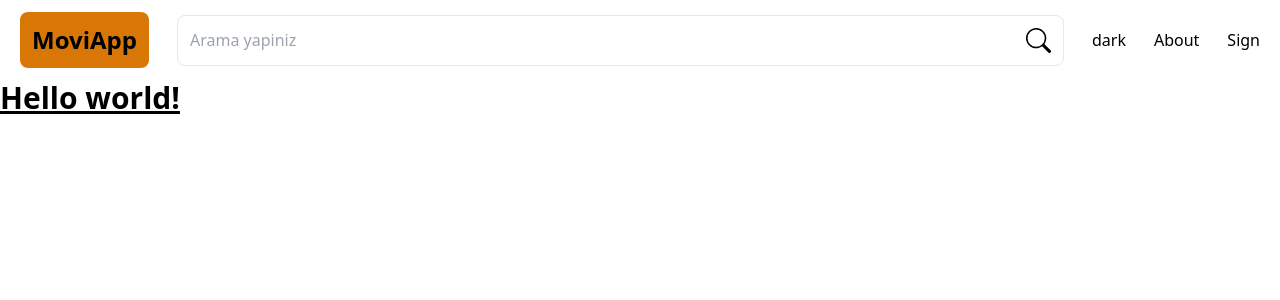
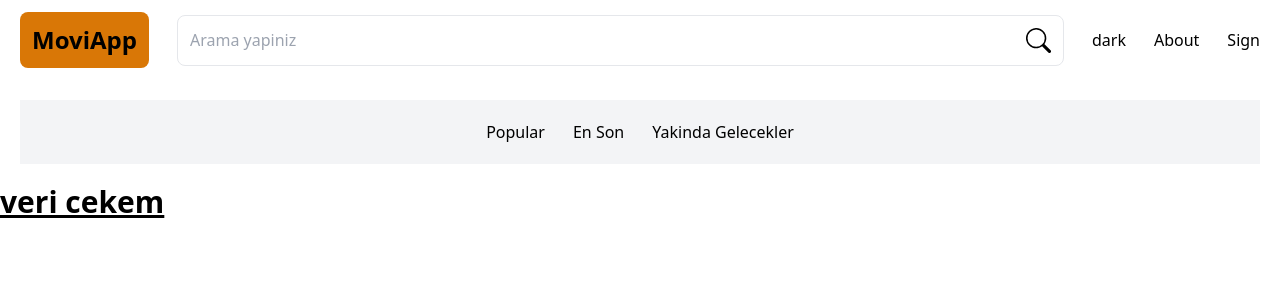
Before and after one commit to Msolmaz4/movonex13, a Next.js app: page / in a window 1280 px wide. Shown: the top 300 px of the page. Built offline with nearby package versions, Linux system fonts and the light colour scheme.

Commit message:
fetch_baslangici

```diff
--- /dev/null
+++ b/src/app/components/Tabs.jsx
@@ -0,0 +1,43 @@
+'use client'
+
+import Link from 'next/link'
+import React from 'react'
+import {useSearchParams} from 'next/navigation'
+
+const Tabs = () => {
+
+    const searchParams = useSearchParams()
+    const gerne = searchParams.get('genre')
+    console.log(gerne,'gerne')
+
+    const tab =[
+        {
+            name:'Popular',
+            url:'popular'
+        },
+        {
+            name:'En Son',
+            url:'latest'
+        },
+        {
+            name:'Yakinda Gelecekler',
+            url:'upcoming'
+        }
+    ]
+  return (
+    <div className='p-5 m-5 bg-gray-100 dark:bg-gray-800 flex items-center justify-center gap-7'>
+        {
+            tab.map((er)=>(
+              <Link className={`
+              cursor-pointer hover:opacity-75 transition-opacity
+              ${er.url === gerne ? ' underline underline-offset-8 text-amber-600': '' }
+              `}
+
+              href={`/?genre=${er.url}`}> {er.name }</Link>
+            ))
+        }
+    </div>
+  )
+}
+
+export default Tabs
--- a/src/app/layout.jsx
+++ b/src/app/layout.jsx
@@ -2,6 +2,7 @@ import React from 'react'
 import './globals.css'
 import Header from './components/Header'
 import Providers from './providers'
+import Tabs from './components/Tabs'
 
 const Layout = ({ children }) => {
   return (
@@ -9,6 +10,7 @@ const Layout = ({ children }) => {
       <body>
         <Providers>
           <Header/>
+          <Tabs/>
           {children}
         </Providers>
       </body>
--- a/src/app/page.jsx
+++ b/src/app/page.jsx
@@ -1,11 +1,15 @@
 import React from 'react'
 
 
-const Page = () => {
+const Page = async ({searchParams}) => {
+  console.log(searchParams.genre,'searchparamas')
+
+
+
   return (
     <div>
        <h1 className="text-3xl font-bold underline">
-      Hello world!
+     veri cekem
     </h1>
     </div>
   )
```
